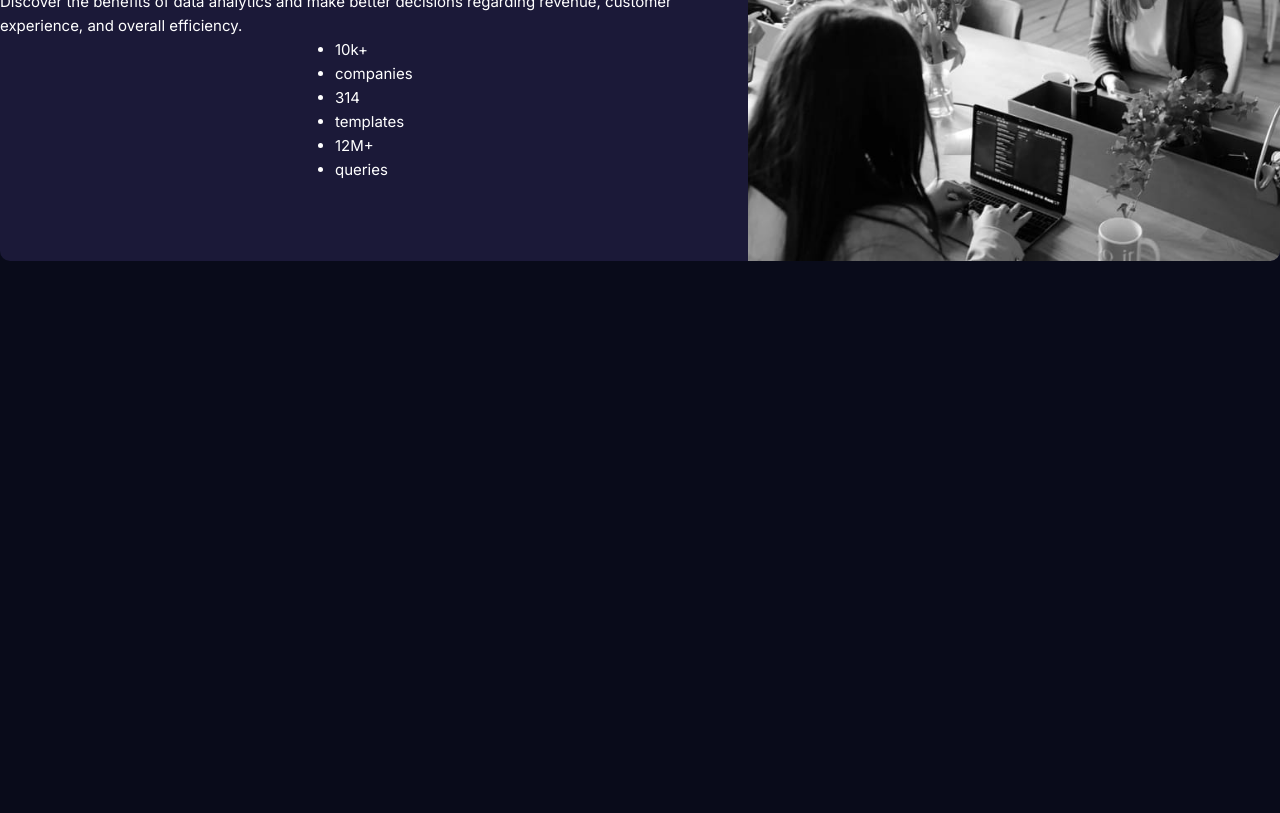
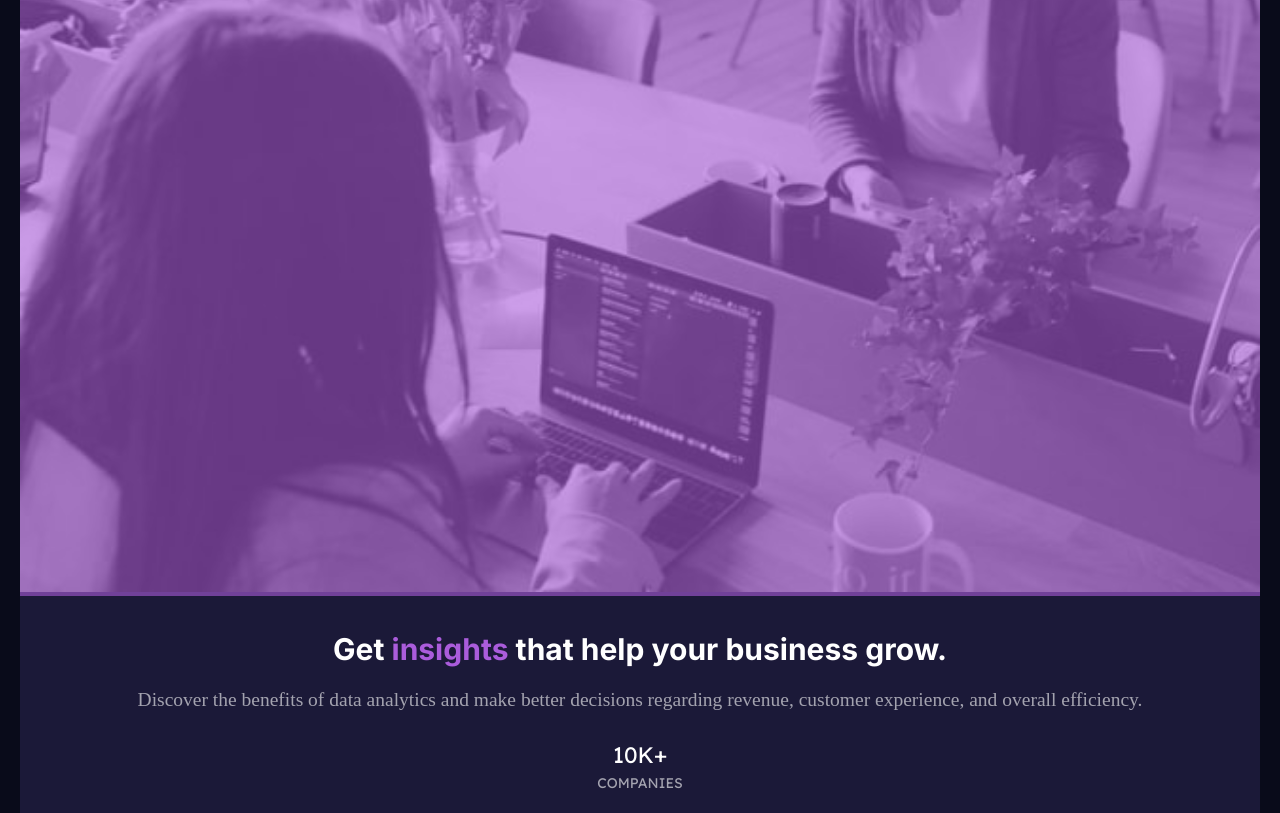
Before and after one commit to AG-WebDev/Stats_Preview_Card, a plain HTML site: page index.html in a window 1280 px wide. Shown: the part 338-1151 px from the top of the page. Before the commit the page ends 800 px from the top, so only its background shows below. Drawn offline with Linux system fonts and the light colour scheme; a web font is replaced by a local one.

Commit message:
Update style.css

```diff
--- a/style.css
+++ b/style.css
@@ -1,7 +1,4 @@
-@import url("https://fonts.googleapis.com/css2?family=Inter:wght@400;700&family=Montserrat:wght@200&family=Open+Sans:wght@300;400&family=Poppins:wght@200&family=Supermercado+One&display=swap");
-
-@import url('https://fonts.googleapis.com/css2?family=Inter:wght@400;700&family=Lexend+Deca&family=Montserrat:wght@200&family=Open+Sans:wght@300;400&family=Poppins:wght@200&family=Supermercado+One&display=swap');
-
+@import url('https://fonts.googleapis.com/css2?family=Inter:wght@400;700&family=Lexend+Deca&display=swap');
 * {
   margin: 0;
   padding: 0;
@@ -9,7 +6,7 @@
 }
 
 
-body{
+/* body{
   background: hsl(233, 47%, 7%);
   font-size: 15px;
   color:  hsl(0, 0%, 100%);
@@ -18,54 +15,116 @@ body{
   place-items: center;
   min-height: 100vh;
   line-height: 1.6;
+} */
+
+/* .purple {
+  color: hsl(277, 64%, 61%);
+} */
 
 
+body {
+  background:  hsl(233, 47%, 7%);
+  font-size: 15px;
+
+  min-height: 100vh;
+  line-height: 1.2;
+}
+
+
+
+/* Image and Info section  */
+.card {
+  background: hsl(244, 38%, 16%);
+  margin: 20px;
+  display: flex;
+  flex-direction: column;
+  border-radius: 10px;
+  height: 100%;
+}
+
+
+/* img section */
+.img-sec img {
+  width: 100%;
+  height: 100%;
+  border-radius: 10px 10px 0 0;
+  object-fit: cover;
+}
+
+.img-sec {
+  position: relative;
+
+}
+
+.img-sec::after {
+  position: absolute;
+  content: '';
+  height: 100%;
+  width: 100%;
+  left: 0;
+  right: 0;
+  background-color:  hsla(277, 64%, 61%, 0.6);
+  border-radius: 10px 10px 0 0;
+}
+
+
+/* whole info section */
+.info {
+  text-align: center;
+  padding: 20px;
+}
+
+
+/* Headline section */
+.head-line {
+  font-family: "Inter", sans-serif;
+  font-weight: 700;
+  padding-top: 15px;
 }
 
 .purple {
   color: hsl(277, 64%, 61%);
 }
 
-.card{
-  background:  hsl(244, 38%, 16%);
-  display: flex;
-  flex-direction: row-reverse;
-  border-radius: 10px;
+.head-line, .stats{
+  color: hsl(0, 0%, 100%);
+}
+
+/* paragrap */
+.main-para{
+  color:hsla(0, 0%, 100%, 0.6);
+  padding-top: 20px;
+  line-height: 1.3;
+  font-size: 1.3em;
 
 }
 
 
-img{
-  height: 100%;
-  width: 100%;
-  object-fit: cover;
-  border-radius: 0 10px 10px 0;
+/* stats section */
+.stat {
+  color: hsla(0, 0%, 100%, 0.6);
+}
+.stats ul {
+  display: flex;
+  flex-direction: column;
+  margin-top: 30px;
+
+}
+.stats_num{
+  color: hsl(0, 0%, 100%);
+  font-size: 1.4rem;
+
 }
 
-.head-line {
-  font-size: 2em;
-}
-.main-paragraph{
-  color: hsla(0, 0%, 100%, 0.6);
-  font-size: 12px;
+li {
+  font-family: "Lexend Deca";
+  font-weight: 400;
+  color:hsla(0, 0%, 100%, 0.6);
+  text-transform: uppercase;
+  list-style: none;
 }
 
-.overviews .overview p {
-  color:  hsla(0, 0%, 100%, 0.6);
+.stats_cat{
+  padding: 6px 0 25px 0;
+  font-size: 14px;
 }
-
-.info{
-  display: flex;
-  align-items: center;
-  flex-direction: column;
-  justify-content: center;
-}
-
-
-.overviews {
- display: flex;
-}
-
-.overviews, .overview, ul {
-  padding: 0 30px;
-}
```
